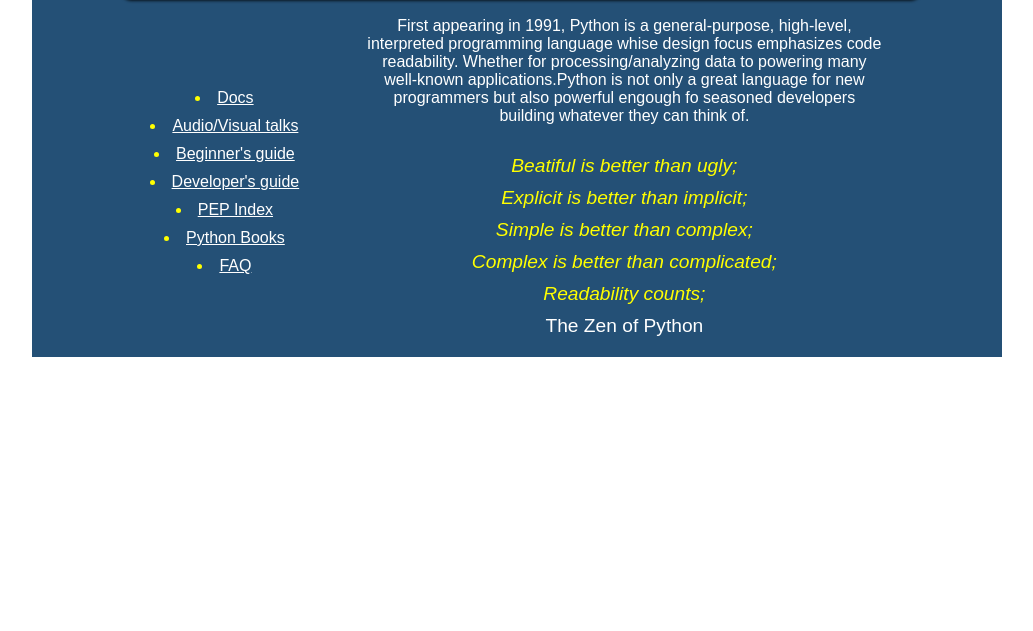
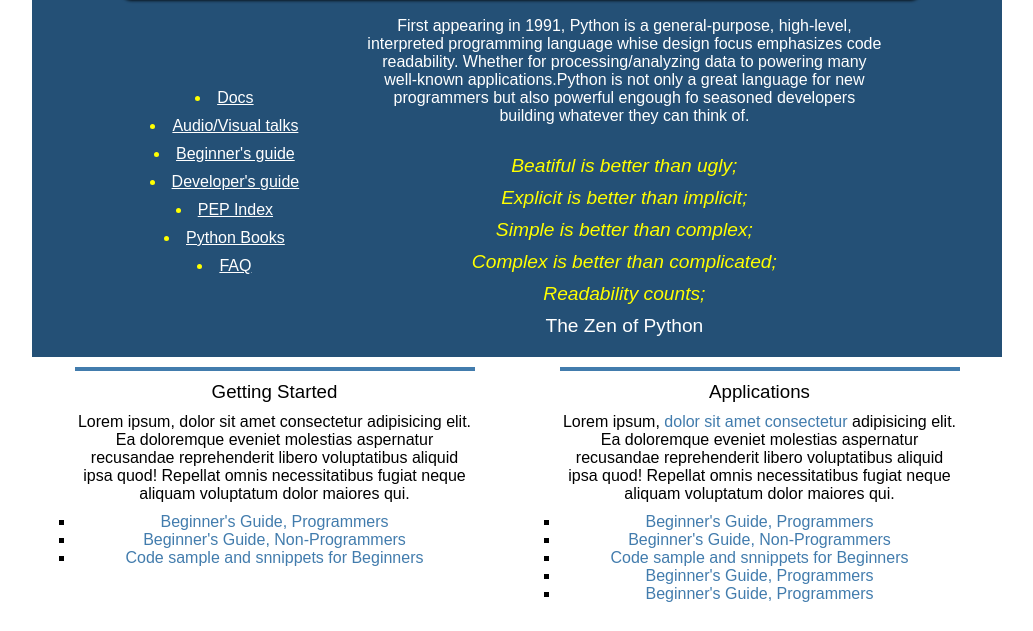
Before and after one commit to cindychateau/python_ptp, a plain HTML site: page index.html in a window 1280 px wide. Shown: the part 169-800 px from the top of the page, without its empty margins (123-1156 px from the left). Drawn offline with Linux system fonts and the light colour scheme.

Commit message:
Middle Content

```diff
--- a/css/style.css
+++ b/css/style.css
@@ -8,7 +8,7 @@
 
 .container {
     width: 970px;
-    height: 500px; /*TEMP*/
+    /* height: 500px; TEMP */
     margin: 0 auto;
     color: white;
 }
@@ -60,7 +60,7 @@ form button {
 
 nav {
     width: 800px;
-    height: 50px; /*TEMP*/
+    height: 50px;
     background-color: #427cad;
     margin: 0 auto;
     border-radius: 10px;
@@ -126,3 +126,31 @@ nav a {
     color: white;
     font-style: normal;
 }
+
+.middle-content {
+    display: flex;
+    justify-content: space-around;
+    text-align: center;
+    margin-top: 10px;
+    color: black;
+}
+
+.content-python {
+    border-top: 4px solid #427cad;
+    width: 400px;
+    /* height: 200px; TEMP */
+}
+
+.content-python h3 {
+    margin: 10px 0;
+    font-weight: normal;
+}
+
+.content-python ul {
+    margin: 10px 0;
+    list-style: square;
+}
+
+.blue {
+    color: #427cad;
+}
--- a/index.html
+++ b/index.html
@@ -49,13 +49,52 @@
                         <li>Simple is better than complex;</li>
                         <li>Complex is better than complicated;</li>
                         <li>Readability counts;</li>
-                        <li><span id="zen">The Zen of Python</span></li>
+                        <li><span id="zen">The Zen of Python</li>
                     </ul>
                 </div>
             </div>
         </section>
         <section class="middle-content">
-
+            <div class="content-python">
+                <h3>Getting Started</h3>
+                <p>
+                    Lorem ipsum, dolor sit amet consectetur adipisicing elit. Ea doloremque eveniet molestias aspernatur recusandae reprehenderit libero voluptatibus aliquid ipsa quod! Repellat omnis necessitatibus fugiat neque aliquam voluptatum dolor maiores qui.
+                </p>
+                <ul>
+                    <li>
+                        <span class="blue">Beginner's Guide, Programmers</span>
+                    </li>
+                    <li>
+                        <span class="blue">Beginner's Guide, Non-Programmers</span>
+                    </li>
+                    <li>
+                        <span class="blue">Code sample and snnippets for Beginners</span>
+                    </li>
+                </ul>
+            </div>
+            <div class="content-python">
+                <h3>Applications</h3>
+                <p>
+                    Lorem ipsum, <span class="blue">dolor sit amet consectetur</span> adipisicing elit. Ea doloremque eveniet molestias aspernatur recusandae reprehenderit libero voluptatibus aliquid ipsa quod! Repellat omnis necessitatibus fugiat neque aliquam voluptatum dolor maiores qui.
+                </p>
+                <ul>
+                    <li>
+                        <span class="blue">Beginner's Guide, Programmers</span>
+                    </li>
+                    <li>
+                        <span class="blue">Beginner's Guide, Non-Programmers</span>
+                    </li>
+                    <li>
+                        <span class="blue">Code sample and snnippets for Beginners</span>
+                    </li>
+                    <li>
+                        <span class="blue">Beginner's Guide, Programmers</span>
+                    </li>
+                    <li>
+                        <span class="blue">Beginner's Guide, Programmers</span>
+                    </li>
+                </ul>
+            </div>
         </section>
         <section class="bottom-content">
 
```
